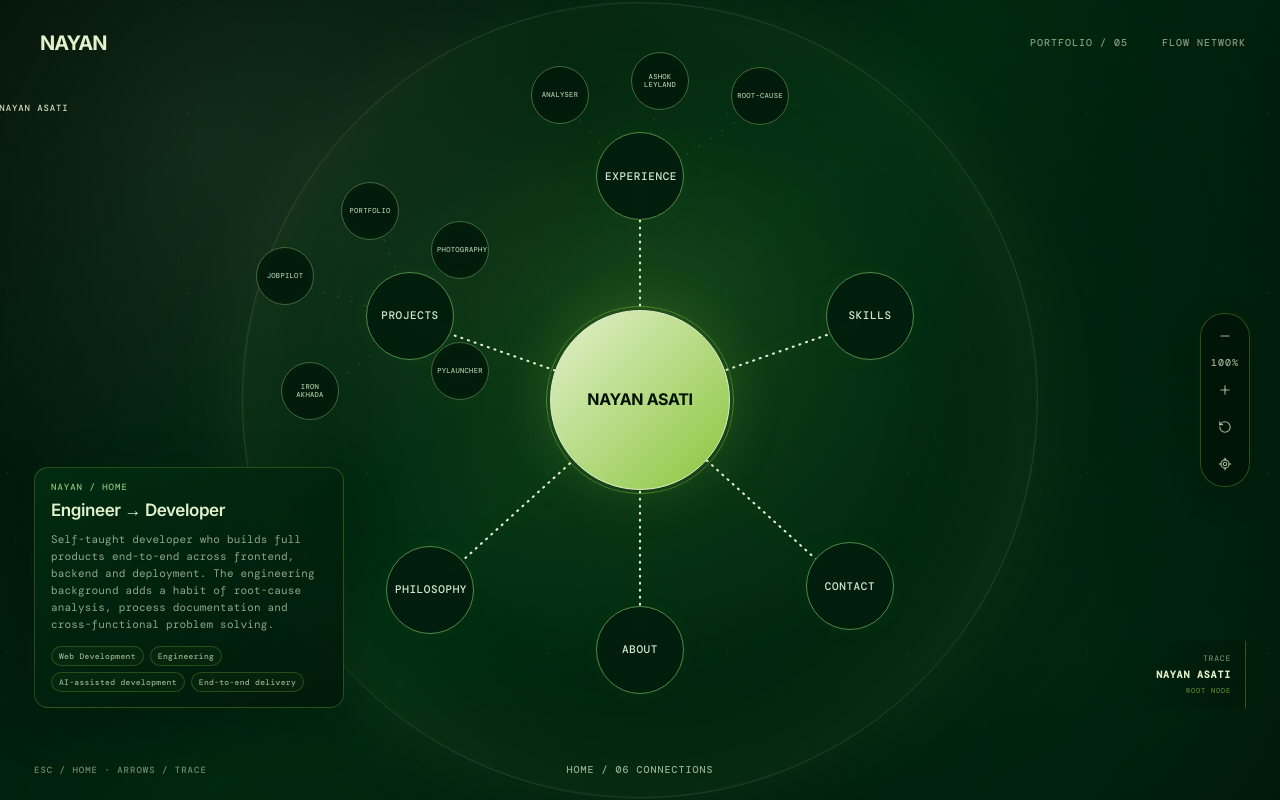
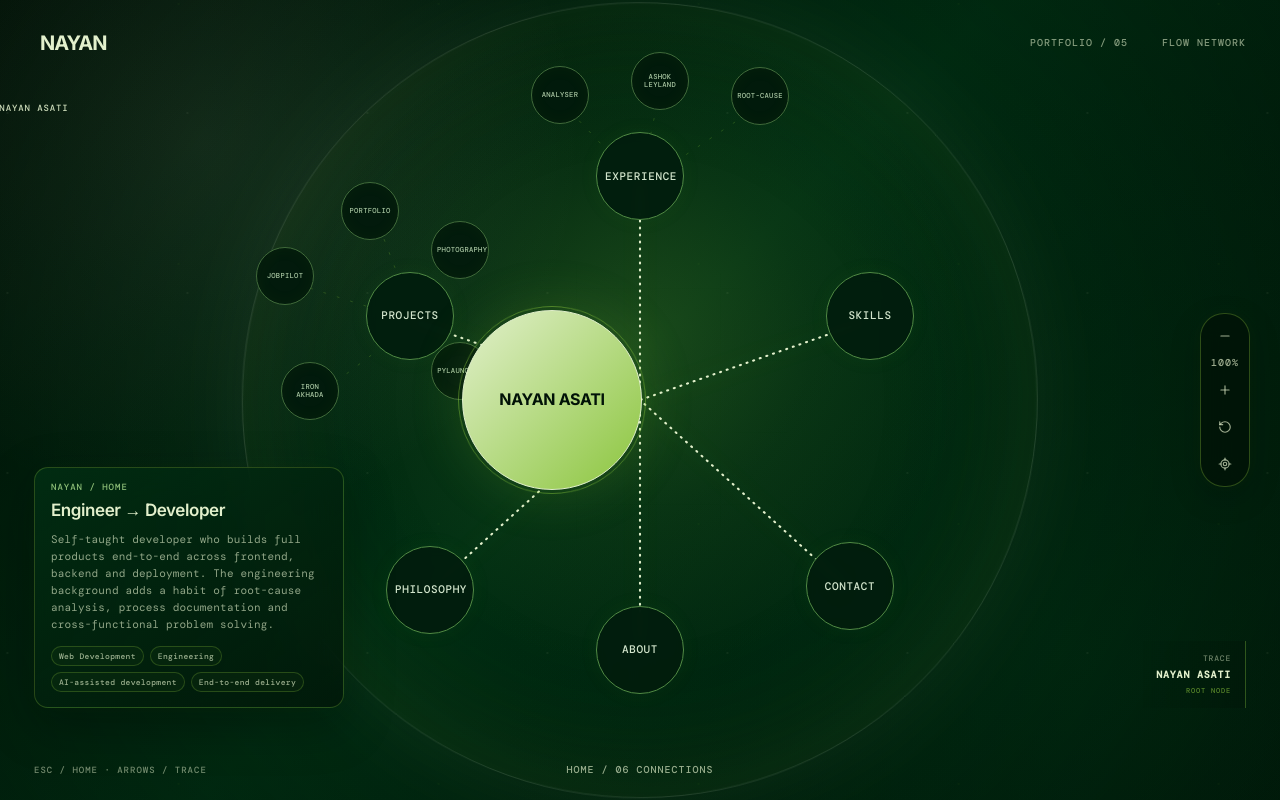
Before and after one commit to Nayan1209/Flow-Portfolio, a Next.js app: page / in a window 1280 px wide. Built offline with nearby package versions, Linux system fonts and the light colour scheme.

Commit message:
fix: separate persistent root from focused nodes

```diff
--- a/app/polish.css
+++ b/app/polish.css
@@ -56,3 +56,7 @@
 .flow-footer{color:rgba(226,240,204,.50)}.flow-status{color:rgba(226,240,204,.66)}
 .flow-world{transition:transform .32s cubic-bezier(.16,1,.3,1)}.flow-stage.is-opening .flow-world{transition:transform .65s cubic-bezier(.16,1,.3,1)}
 @media(max-width:720px){.flow-stage.is-opening .flow-world{transition-duration:.65s}}
+
+/* Global node separation: keep the persistent Nayan root clear of every focused category. */
+.flow-node.root-persistent{translate:-88px 0}
+@media(max-width:720px){.flow-node.root-persistent{translate:-56px 0}}
```
